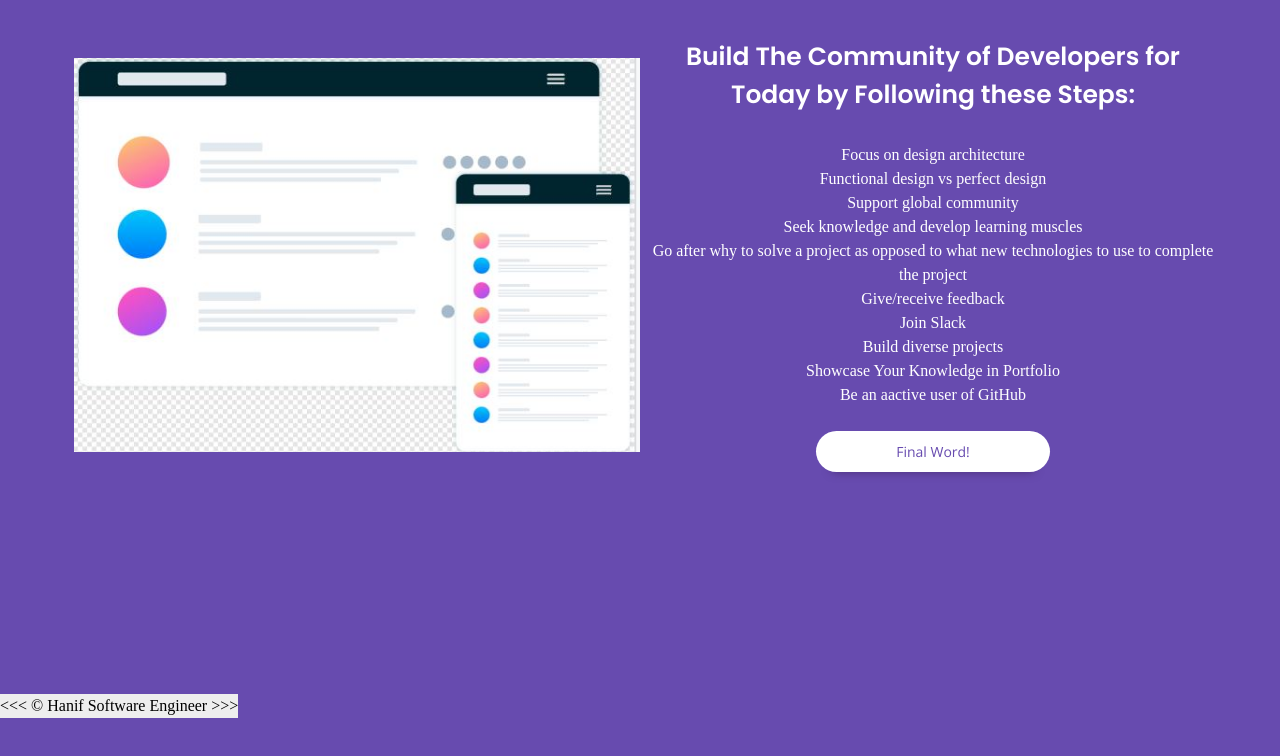
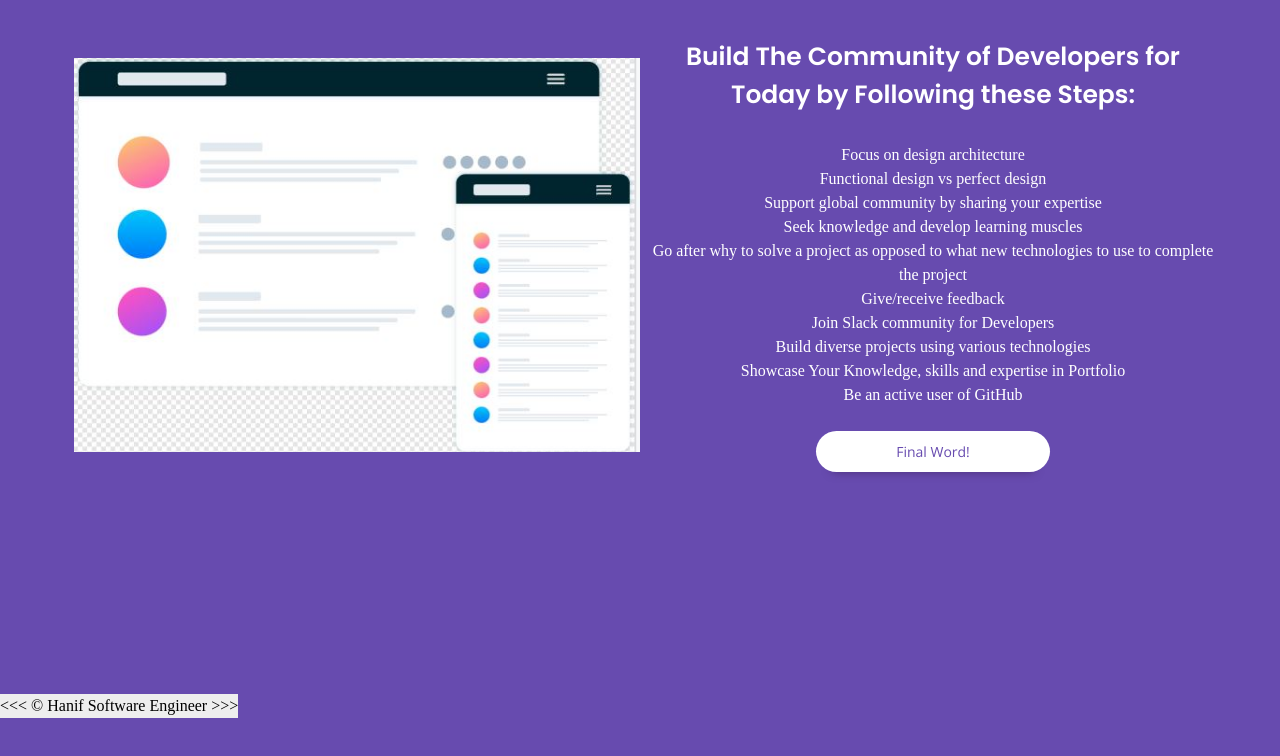
Before and after one commit to hanifcoder/developercommunity, a plain HTML site: page index.html in a window 1280 px wide. Shown: the part 42-798 px from the top of the page. Drawn offline with nearby package versions, Linux system fonts and the light colour scheme.

Commit message:
just edited the index file

```diff
--- a/index.html
+++ b/index.html
@@ -33,21 +33,25 @@
         <img src="2.JPG" alt="" />
       </section>
       <section class="text-section">
-                <h1>Build The Community of Developers for Today by Following these Steps:</h1>
+        <h1>
+          Build The Community of Developers for Today by Following these Steps:
+        </h1>
         <ul>
           <li>Focus on design architecture</li>
           <li>Functional design vs perfect design</li>
-                    <li>Support global community</li>
+          <li>Support global community by sharing your expertise</li>
           <li>Seek knowledge and develop learning muscles</li>
-                    <li>Go after why to solve a project as opposed to what new technologies to use to complete the project</li>
+          <li>
+            Go after why to solve a project as opposed to what new technologies
+            to use to complete the project
+          </li>
           <li>Give/receive feedback</li>
-                    <li>Join Slack</li>
-                    <li> Build diverse projects</li>
-                    <li>Showcase Your Knowledge in Portfolio</li>
-                    <li>Be an aactive user of GitHub</li>
-
+          <li>Join Slack community for Developers</li>
+          <li>Build diverse projects using various technologies</li>
+          <li>Showcase Your Knowledge, skills and expertise in Portfolio</li>
+          <li>Be an active user of GitHub</li>
         </ul>
-                <br>
+        <br />
         <button onclick="alertUser()">Final Word!</button>
       </section>
     </main>
```
Lines whose indentation alone changed are shown as unchanged.
